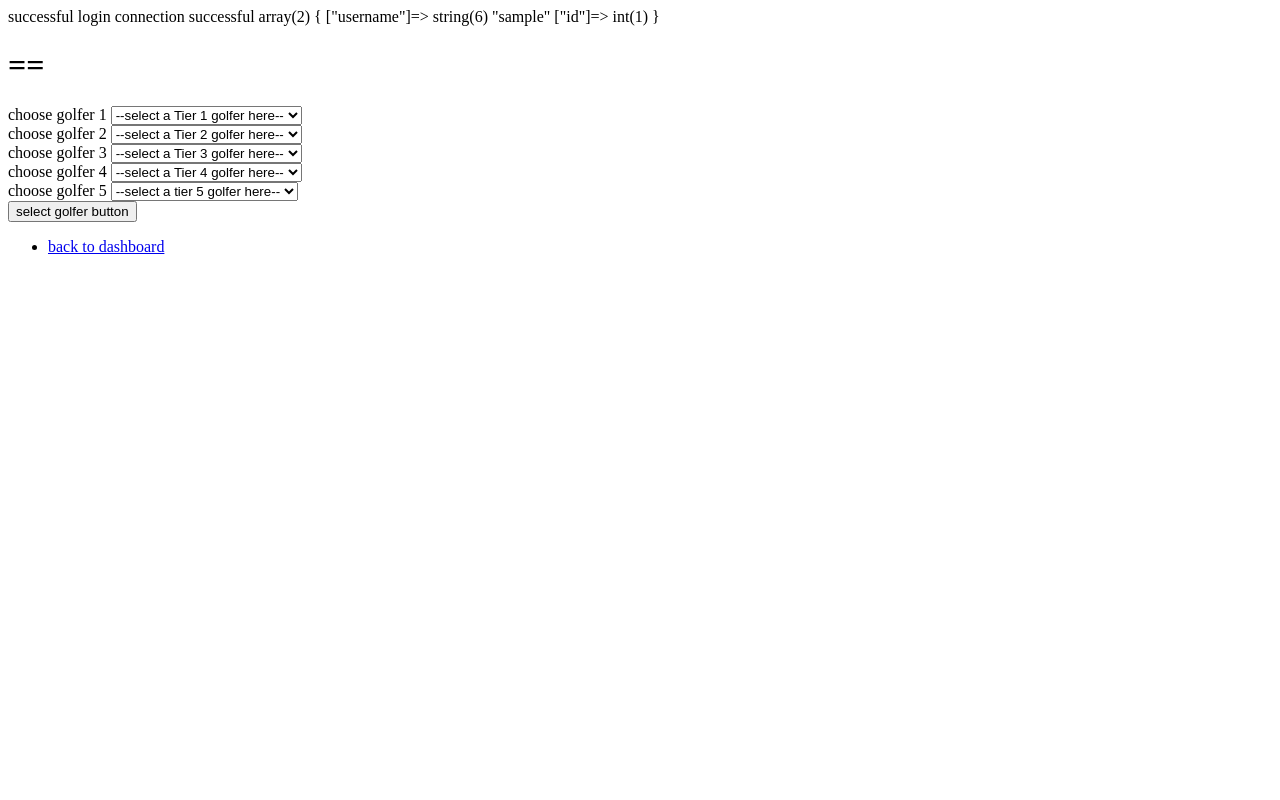
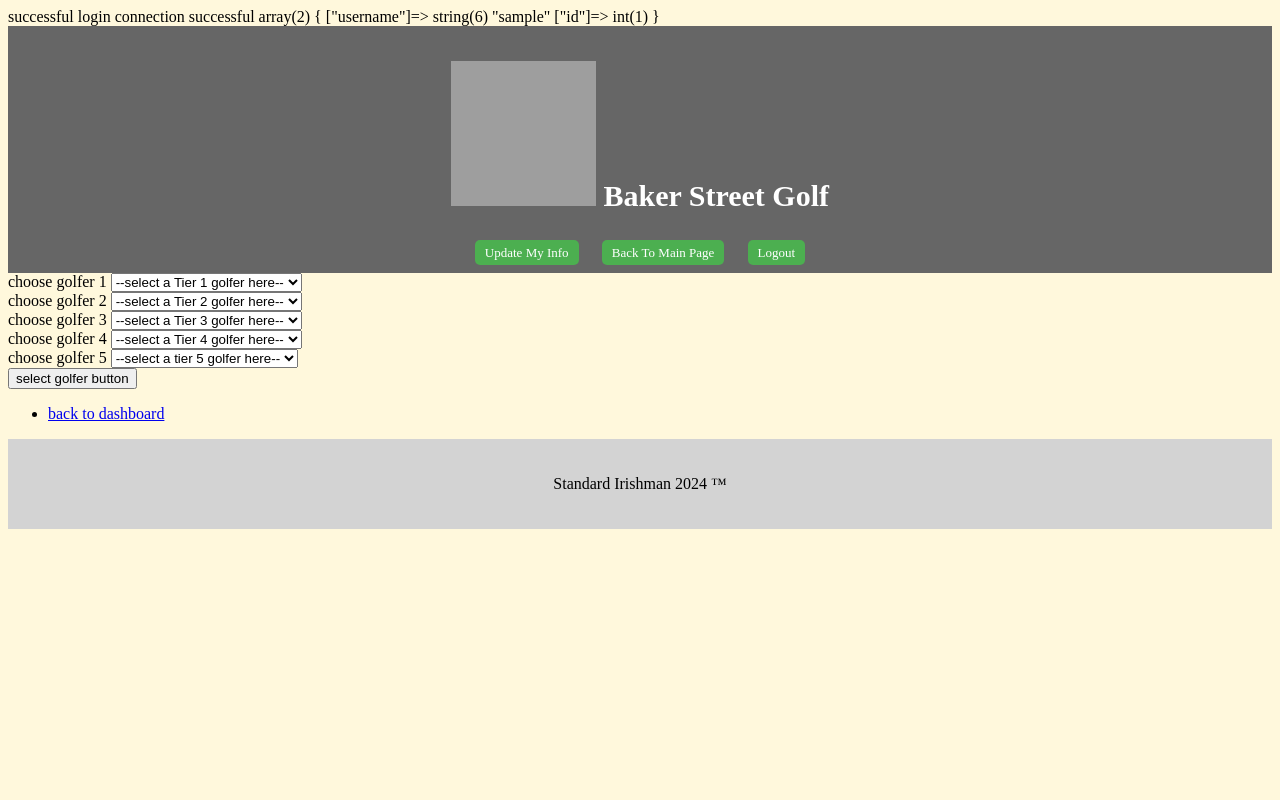
Before and after one commit to oboyle3/Augusta-Fantasy, a PHP site: page /usergolferselections.php in a window 1280 px wide. Run offline with PHP 8.4, Linux system fonts and the light colour scheme; the visitor is signed in with stand-in values (Sample User, id 1); data that the repository does not hold is empty; grey boxes are pictures that could not be loaded.

Commit message:
formatting changes

```diff
--- a/usergolferselections.php
+++ b/usergolferselections.php
@@ -148,10 +148,76 @@ return $output;
 <head>
         <meta charset="UTF-8">
         <meta name="viewport" content="width=device-width, initial-scale=1.0">
+<style>
+body {
+background-color: Cornsilk;
+}
+header {
+        background-color: #666;
+        padding: 10px;
+        text-align: center;
+        font-size: 21px;
+        color: white;
+}
+footer {
+                   text-align: center;
+                   padding: 20px;
+                   background-color: LightGray;
+                }
+table {
+margin:20px 0;
+border-collapse: collapse;
+font-family: Arial, sans-serif;
+}
+th {
+background-color: #4CAF50;
+color: white;
+padding: 1px;
+}
+td {
+border: 1px solid #ddd;
+text-align: center;
+}
+tr:hover {
+background-color: #f2f2f2;
+}
+h2 {
+font-size: 30px;
+}
+table {
+margin-left: auto;
+margin-right: auto;
+}
+.button-container {
+text-align: center;
+}
+.button {
+display: incline-block;
+padding: 5px 10px;
+margin: 9px;
+background-color: #4CAF50;
+color: white;
+text-decoration: none;
+border-radius: 5px;
+font-size: 13px;
+transition: background-color 0.3s;
+}
+.button:hover {
+background-color: #45a049;
+}
+
+</style>
 <title>dashboard</title>
 </head>
 <body>
-<h1>==</h1>
+<header>
+        <h2> <img src="/images/sjulogo.png" alt="my image" width="145" height="145"> Baker Street Golf</h2>
+        <div class="button-container">
+          <a href="update_info.php" class="button">Update My Info</a>
+          <a href="dashboard.php" class="button">Back To Main Page</a>
+          <a href="index.html" class="button">Logout</a>
+        </div>
+        </header>
 
 
 <form action="usergolferselections.php" method="POST">
@@ -193,6 +259,9 @@ return $output;
                 <li> <a href="dashboard.php">back to dashboard</a></li>
         </ul>
 
+<footer>
+           <p> Standard Irishman 2024 &trade;</p>
+        </footer>
 
 
 </body>
```
Also changed, not shown: dashboard.php (+34 -20 lines).
